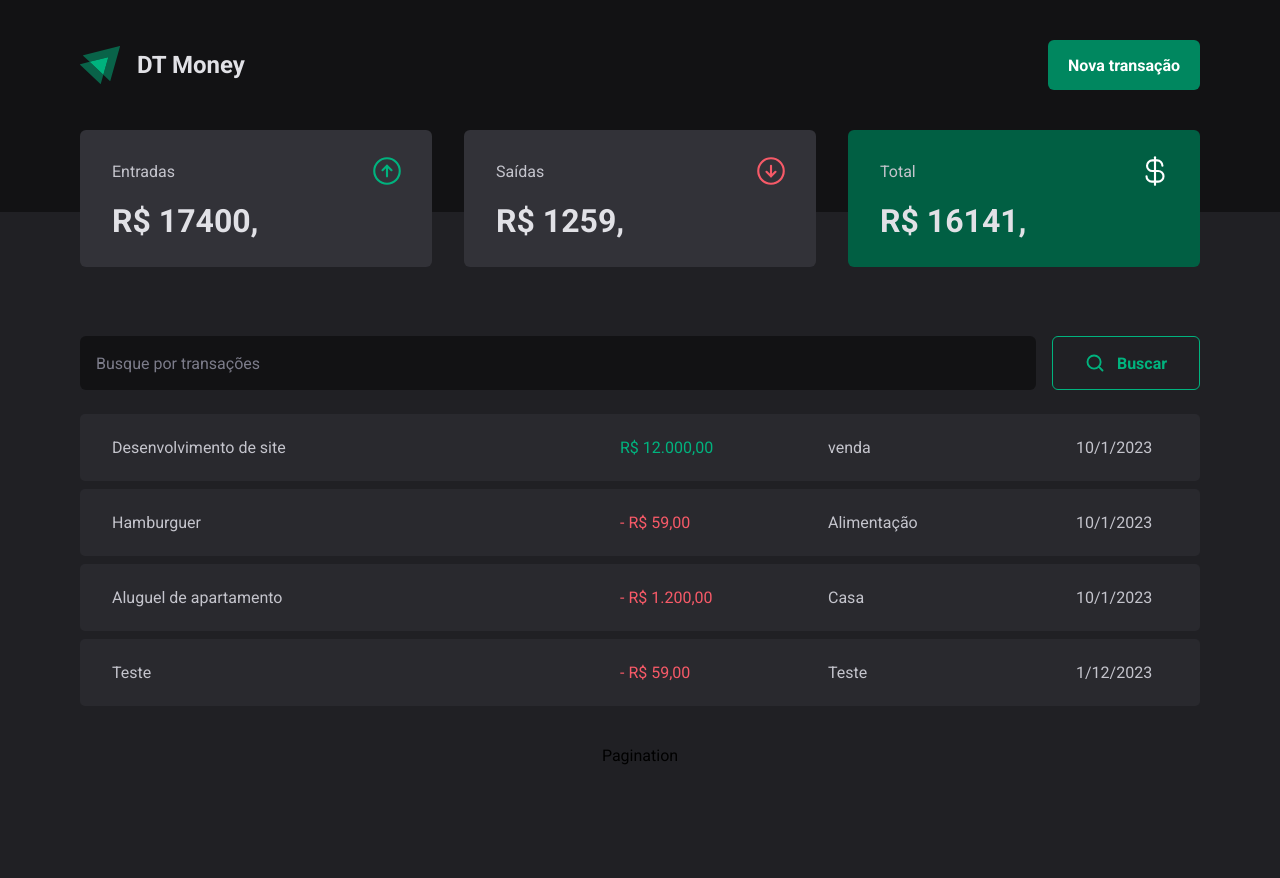
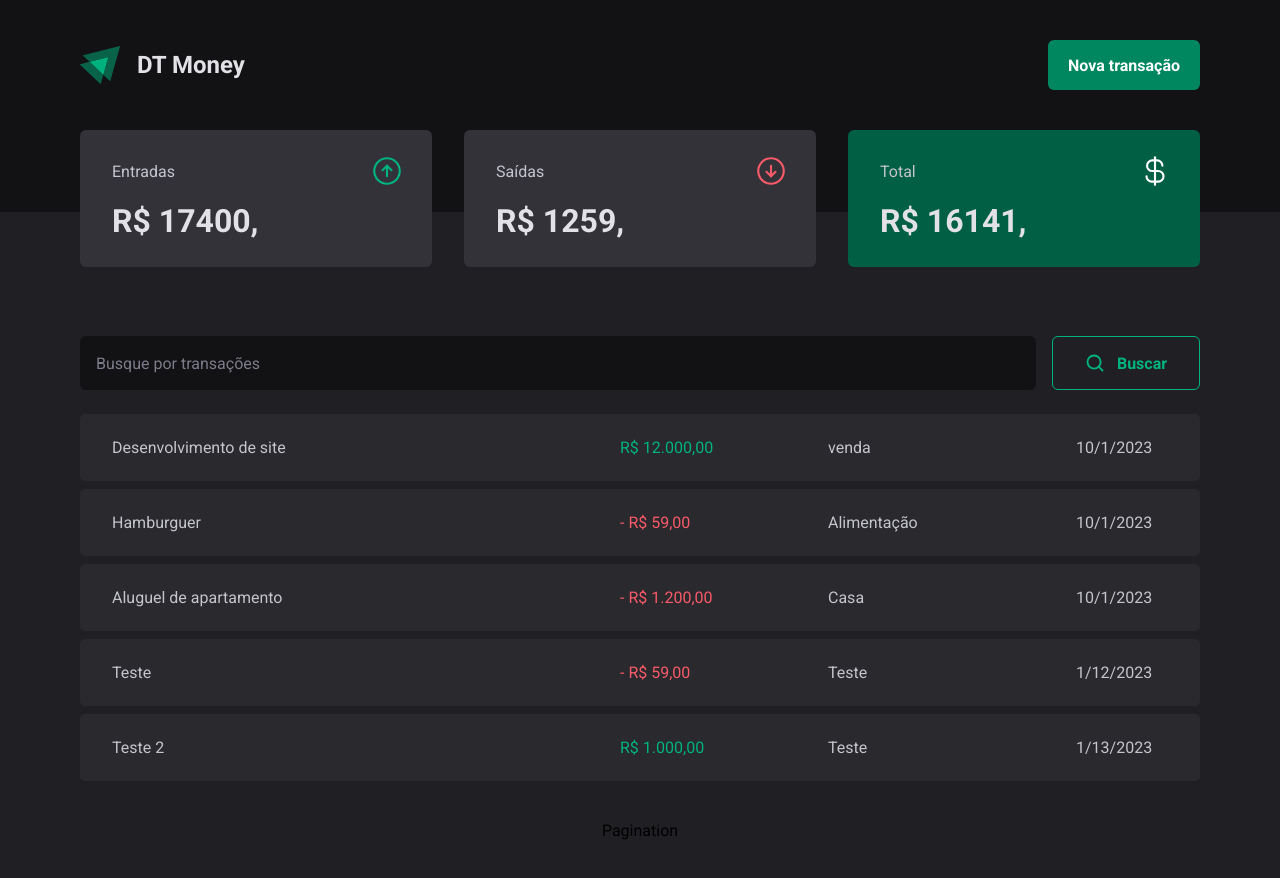
Before and after one commit to Lucariozin/ignite-dtmoney, a React (Vite) app: page / in a window 1280 px wide. Before the commit the page ends 805 px from the top, so only its background shows below. Built offline with nearby package versions, Linux system fonts and the light colour scheme; data requests are answered from the project's data file.

Commit message:
adjusting json server script.

```diff
--- a/json-server/fake-json-server-db.json
+++ b/json-server/server.json
@@ -31,6 +31,14 @@
       "category": "Teste",
       "createdAt": "2023-01-12T22:35:40.282Z",
       "id": 4
+    },
+    {
+      "type": "income",
+      "description": "Teste 2",
+      "value": 1000,
+      "category": "Teste",
+      "createdAt": "2023-01-13T14:21:23.051Z",
+      "id": 5
     }
   ]
 }
--- a/package.json
+++ b/package.json
@@ -5,7 +5,7 @@
   "type": "module",
   "scripts": {
     "dev": "vite",
-    "dev:server": "json-server --watch ./json-server/fake-json-server-db.json -p 3001 --middlewares ./json-server/fake-json-server-middleware.cjs",
+    "dev:server": "json-server ./json-server/server.json -w -p 3001 -m ./json-server/middleware.cjs -d 500",
     "build": "tsc && vite build",
     "preview": "vite preview",
     "lint": "eslint --fix --ext .ts,.tsx,.d.ts"
--- a/src/components/TransactionListContainer/TransactionListContainer.tsx
+++ b/src/components/TransactionListContainer/TransactionListContainer.tsx
@@ -2,7 +2,7 @@ import { useEffect, useState } from 'react'
 
 import { MagnifyingGlass } from 'phosphor-react'
 
-import { fetchTransactions } from 'src/services/api'
+import { fetchTransactions } from '@services/api'
 
 import { Pagination } from '@components/Pagination'
 
--- a/tsconfig.json
+++ b/tsconfig.json
@@ -19,6 +19,7 @@
     "paths": {
       "@components/*": ["./src/components/*"],
       "@pages/*": ["./src/pages/*"],
+      "@services/*": ["./src/services/*"],
       "@styles/*": ["./src/styles/*"]
     }
   },
```
Also changed, not shown: json-server/middleware.cjs (renamed from json-server/fake-json-server-middleware.cjs).
